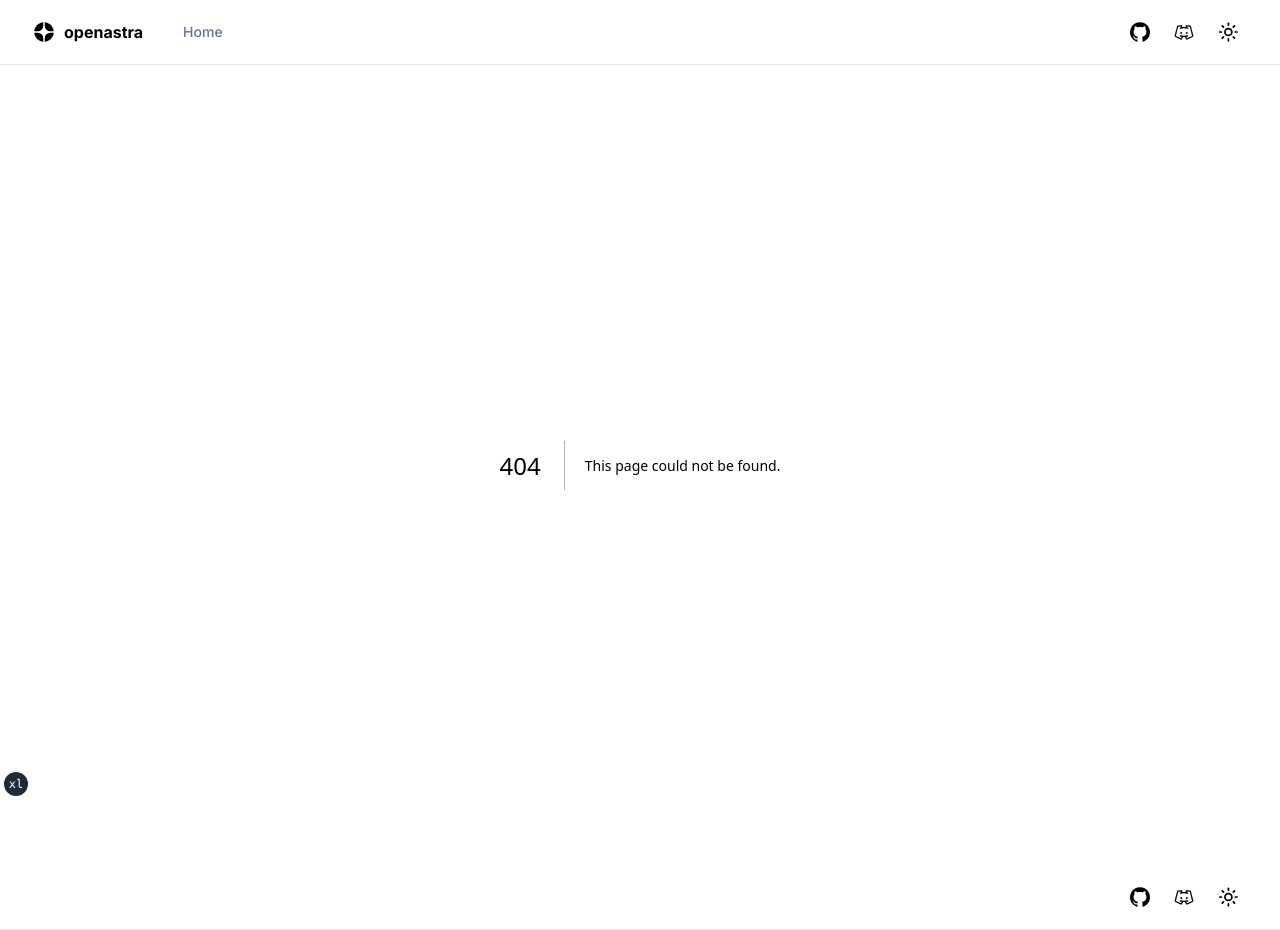
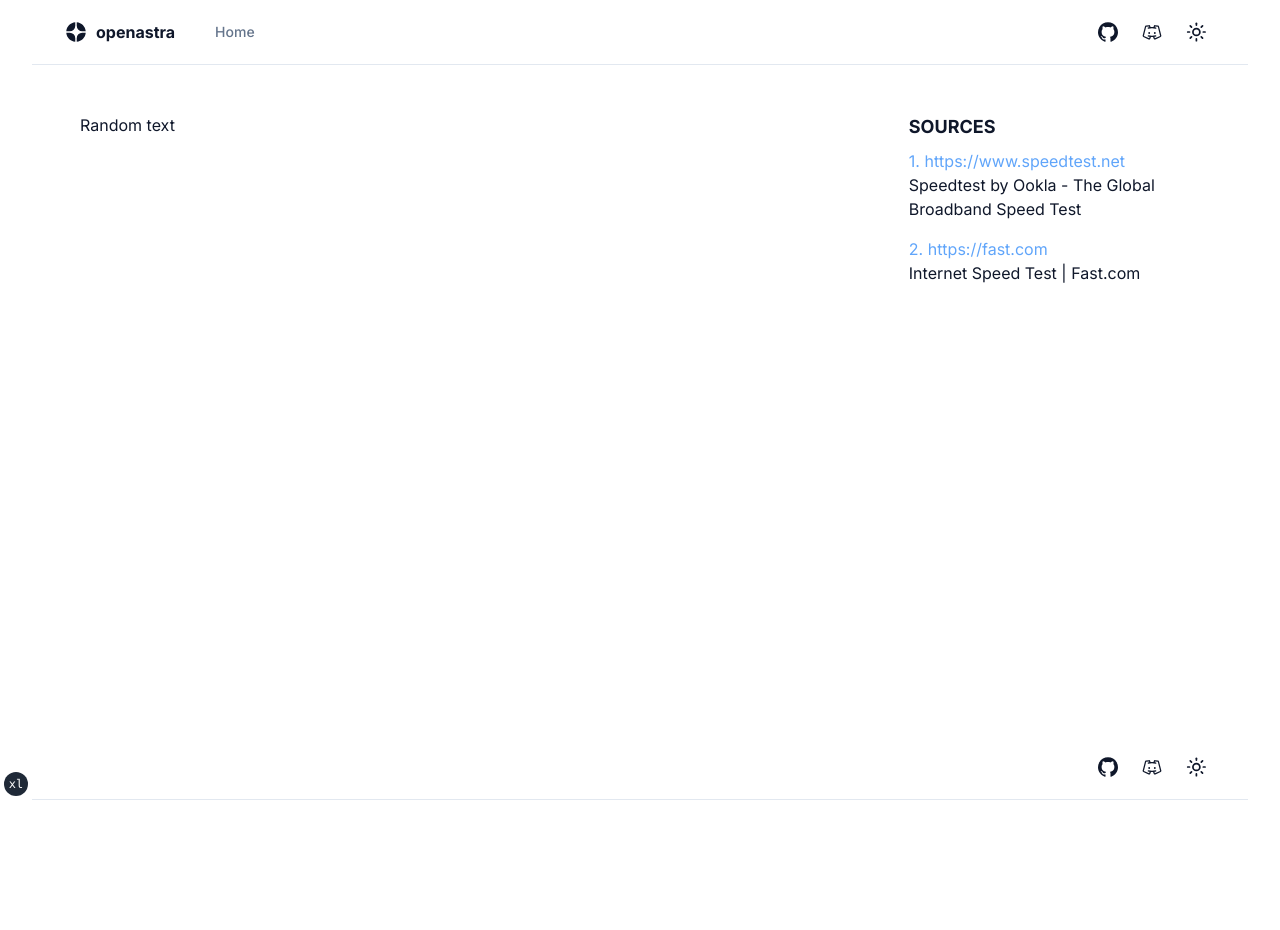
Before and after one commit to NeuclaiLabs/centroid, a Next.js app: page /search in a window 1280 px wide. Before the commit this address had no page. After the commit the page ends 800 px from the top, so only its background shows below. Built offline with nearby package versions, Linux system fonts and the light colour scheme.

Commit message:
feat: add conversation page

```diff
--- a/app/layout.tsx
+++ b/app/layout.tsx
@@ -42,11 +42,9 @@ export default function RootLayout({ children }: RootLayoutProps) {
           )}
         >
           <ThemeProvider attribute="class" defaultTheme="system" enableSystem>
-            <div className="flex min-h-screen flex-col">
+            <div className="container mx-auto  flex min-h-screen flex-col">
               <SiteHeader />
-              <main className="flex w-full flex-1 items-center justify-center">
-                <div className="w-full">{children}</div>
-              </main>
+              <main className="flex w-full flex-1">{children}</main>
               <SiteFooter />
             </div>
             <TailwindIndicator />
--- a/app/page.tsx
+++ b/app/page.tsx
@@ -1,14 +1,12 @@
-import Link from "next/link"
-
-import { siteConfig } from "@/config/site"
-import { buttonVariants } from "@/components/ui/button"
 import { Search } from "@/components/search"
 
 export default function IndexPage() {
   return (
     // Ensuring the main container allows for full height alignment
-    <section className="container mx-auto flex min-h-full flex-col items-center justify-center p-4 pb-10">
-      <Search />
-    </section>
+    <div className="container mx-auto flex w-full flex-1 items-center justify-center">
+      <section className=" flex min-h-full flex-col items-center justify-center p-4 pb-10">
+        <Search />
+      </section>
+    </div>
   )
 }
--- /dev/null
+++ b/app/search/page.tsx
@@ -0,0 +1,15 @@
+"use client"
+
+import { useSearchParams } from "next/navigation"
+
+import { Conversation } from "@/components/conversation"
+
+export default function IndexPage() {
+  const searchParams = useSearchParams()
+  return (
+    // Ensuring the main container allows for full height alignment
+    <section className="container mx-auto flex min-h-full flex-col  p-4 pb-10">
+      <Conversation />
+    </section>
+  )
+}
--- /dev/null
+++ b/components/conversation.tsx
@@ -0,0 +1,42 @@
+import React from "react"
+
+export function Conversation() {
+  const sources = [
+    {
+      url: "https://www.speedtest.net",
+      description: "Speedtest by Ookla - The Global Broadband Speed Test",
+    },
+    {
+      url: "https://fast.com",
+      description: "Internet Speed Test | Fast.com",
+    },
+    // Add more sources as needed
+  ]
+  return (
+    <div className="flex flex-col md:flex-row">
+      <div className="p-4 md:w-70">
+        <div className="rounded-md p-4 ">
+          <p>Random text</p>
+        </div>
+      </div>
+      <div className="p-4 md:w-30">
+        <div className="rounded-md p-4 ">
+          <h2 className="mb-2 text-lg font-bold">SOURCES</h2>
+          {sources.map((source, index) => (
+            <div key={index} className="mb-4">
+              <a
+                href={source.url}
+                target="_blank"
+                rel="noopener noreferrer"
+                className="text-blue-400 hover:underline"
+              >
+                {index + 1}. {source.url}
+              </a>
+              <p>{source.description}</p>
+            </div>
+          ))}
+        </div>
+      </div>
+    </div>
+  )
+}
--- a/components/search.tsx
+++ b/components/search.tsx
@@ -1,12 +1,23 @@
 "use client"
 
 import React, { ChangeEvent, useState } from "react"
+import { useRouter } from "next/navigation"
 
 import { Icons } from "@/components/icons"
 
+export function Search() {
+  const router = useRouter()
+  const [searchQuery, setSearchQuery] = useState<string>("")
+  const [addSearchToContext, setaddSearchToContext] = useState<boolean>(false)
+  const onButtonClick = () => {
+    router.push("/search?q=" + searchQuery.trim())
+  }
   const Button = ({ text }: { text: string }) => {
     return (
-    <button className=" focus:shadow-outline rounded-lg px-4 py-2 shadow-md transition duration-300 ease-in-out hover:scale-105 focus:outline-none">
+      <button
+        onClick={onButtonClick}
+        className=" focus:shadow-outline rounded-lg px-4 py-2 shadow-md transition"
+      >
         {text}
       </button>
     )
@@ -22,10 +33,6 @@ const ButtonContainer = () => {
       </div>
     )
   }
-
-export function Search() {
-  const [searchQuery, setSearchQuery] = useState<string>("")
-  const [addSearchToContext, setaddSearchToContext] = useState<boolean>(false)
 
   const handleSearchChange = (e: ChangeEvent<HTMLTextAreaElement>) => {
     setSearchQuery(e.target.value)
--- a/components/site-header.tsx
+++ b/components/site-header.tsx
@@ -8,7 +8,7 @@ import { ThemeToggle } from "@/components/theme-toggle"
 
 export function SiteHeader() {
   return (
-    <header className="sticky top-0 z-40 w-full border-b bg-background">
+    <header className="sticky top-0 z-40 w-full justify-center border-b bg-background">
       <div className="container flex h-16 items-center space-x-4 sm:justify-between sm:space-x-0">
         <MainNav items={siteConfig.mainNav} />
         <div className="flex flex-1 items-center justify-end space-x-4">
--- a/tailwind.config.js
+++ b/tailwind.config.js
@@ -13,6 +13,10 @@ module.exports = {
       },
     },
     extend: {
+      width: {
+        70: "70%",
+        30: "30%",
+      },
       colors: {
         border: "hsl(var(--border))",
         input: "hsl(var(--input))",
```
Lines whose indentation alone changed are shown as unchanged.
